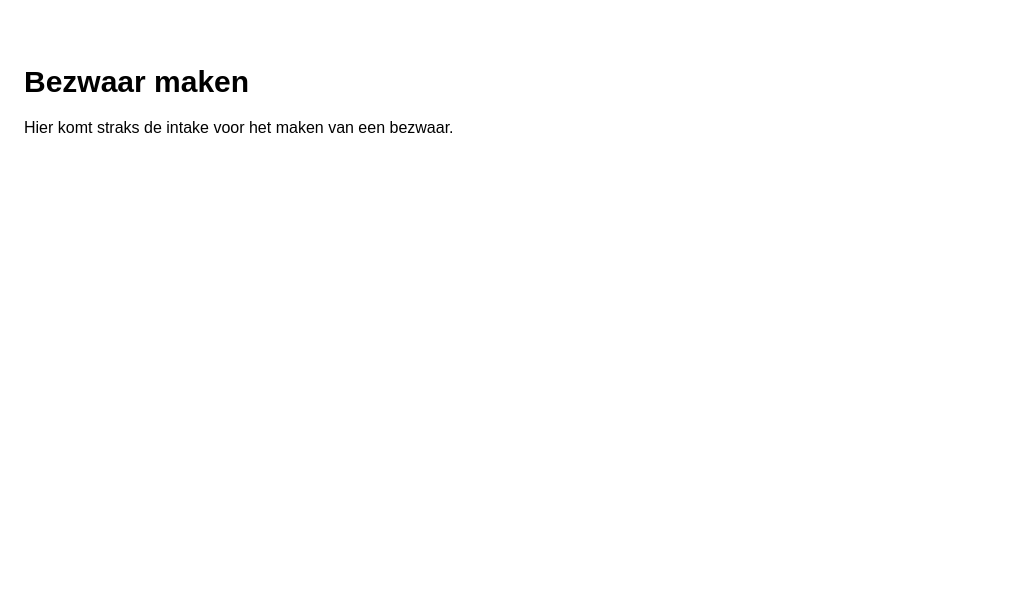
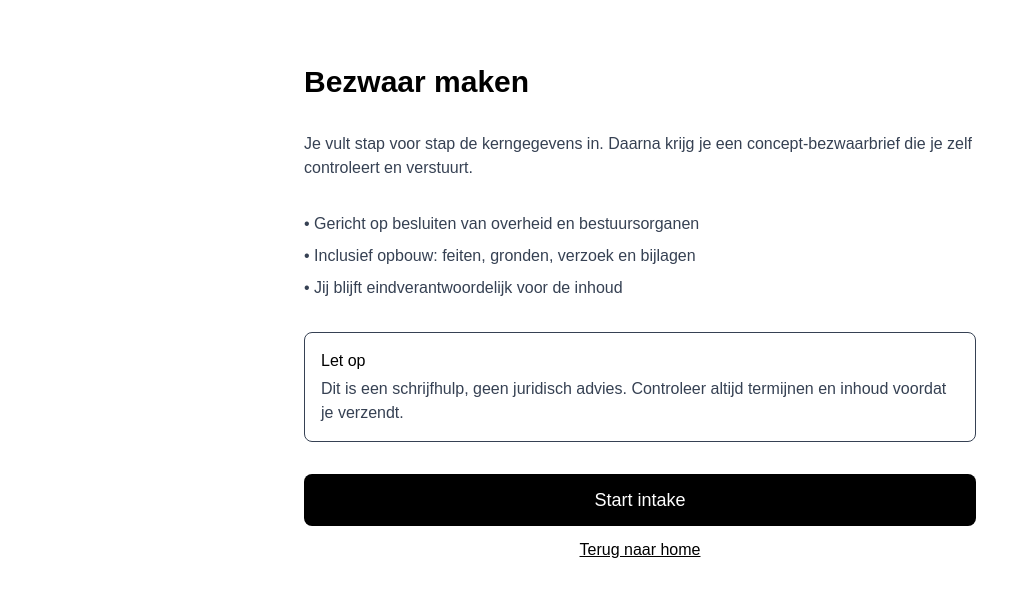
Before and after one commit to Stephanoud/briefkompas.nl, a Next.js app: page /bezwaar in a window 1280 px wide. Shown: the top 596 px of the page, without its empty margins (0-1014 px from the left). Built offline with nearby package versions, Linux system fonts and the light colour scheme.

Commit message:
Update homepage and start pages

```diff
--- a/app/bezwaar/page.tsx
+++ b/app/bezwaar/page.tsx
@@ -1,10 +1,42 @@
+import Link from "next/link";
+
 export default function BezwaarPage() {
   return (
     <div className="min-h-screen bg-white text-black px-6 py-16">
-      <h1 className="text-3xl font-bold">Bezwaar maken</h1>
-      <p className="mt-4">
-        Hier komt straks de intake voor het maken van een bezwaar.
-      </p>
+      <div className="w-full max-w-2xl mx-auto space-y-8">
+        <h1 className="text-3xl font-bold">Bezwaar maken</h1>
+
+        <p className="text-gray-700">
+          Je vult stap voor stap de kerngegevens in. Daarna krijg je een concept-bezwaarbrief die je zelf controleert
+          en verstuurt.
+        </p>
+
+        <div className="text-gray-700 space-y-2">
+          <p>• Gericht op besluiten van overheid en bestuursorganen</p>
+          <p>• Inclusief opbouw: feiten, gronden, verzoek en bijlagen</p>
+          <p>• Jij blijft eindverantwoordelijk voor de inhoud</p>
+        </div>
+
+        <div className="rounded-lg border p-4 text-gray-700">
+          <p className="font-medium text-black">Let op</p>
+          <p className="mt-1">
+            Dit is een schrijfhulp, geen juridisch advies. Controleer altijd termijnen en inhoud voordat je verzendt.
+          </p>
+        </div>
+
+        <div className="flex flex-col gap-3">
+          <Link
+            href="/bezwaar/start"
+            className="bg-black text-white px-6 py-3 rounded-lg text-lg hover:bg-gray-800 text-center"
+          >
+            Start intake
+          </Link>
+
+          <Link href="/" className="underline hover:text-gray-600 text-center">
+            Terug naar home
+          </Link>
+        </div>
+      </div>
     </div>
   );
 }
--- a/app/page.tsx
+++ b/app/page.tsx
@@ -3,36 +3,39 @@ import Link from "next/link";
 export default function Home() {
   return (
     <div className="min-h-screen bg-white text-black flex flex-col items-center justify-center px-6 py-20">
-      <div className="max-w-2xl text-center space-y-8">
-
-        <h1 className="text-4xl font-bold">
-          BriefKompas
-        </h1>
+      <div className="w-full max-w-2xl text-center space-y-8">
+        <h1 className="text-4xl font-bold">BriefKompas</h1>
 
         <p className="text-xl">
-          Maak in 10 minuten een juridisch gestructureerde bezwaarbrief.
+          Maak snel een duidelijke bezwaarbrief of een WOO-verzoek, op basis van jouw informatie.
         </p>
 
-        <p className="text-gray-600">
-          Geen juridisch advies. Wel een duidelijke, professioneel opgebouwde brief die serieus wordt genomen.
-        </p>
+        <div className="text-gray-700 space-y-2">
+          <p>• Stap-voor-stap intake, geen juridisch jargon nodig.</p>
+          <p>• Heldere opbouw die bestuursorganen herkennen.</p>
+          <p>• Jij controleert en verzendt zelf.</p>
+        </div>
+
+        <div className="rounded-lg border p-4 text-left text-gray-700">
+          <p className="font-medium text-black">Belangrijk</p>
+          <p className="mt-1">
+            BriefKompas geeft geen juridisch advies en garandeert geen uitkomst. Het is een schrijfhulp die jouw
+            input structureert tot een conceptbrief.
+          </p>
+        </div>
 
         <div className="flex flex-col items-center gap-4">
           <Link
             href="/bezwaar"
             className="bg-black text-white px-6 py-3 rounded-lg text-lg hover:bg-gray-800"
           >
-            Start mijn bezwaar
+            Start bezwaar
           </Link>
 
-          <Link
-            href="/woo"
-            className="text-black underline hover:text-gray-600"
-          >
-            Of doe een WOO-verzoek
+          <Link href="/woo" className="text-black underline hover:text-gray-600">
+            Start WOO-verzoek
           </Link>
         </div>
-
       </div>
     </div>
   );
--- a/app/woo/page.tsx
+++ b/app/woo/page.tsx
@@ -1,27 +1,42 @@
+import Link from "next/link";
+
 export default function WooPage() {
   return (
     <div className="min-h-screen bg-white text-black px-6 py-16">
-      <div className="max-w-2xl mx-auto space-y-6">
+      <div className="w-full max-w-2xl mx-auto space-y-8">
         <h1 className="text-3xl font-bold">WOO-verzoek</h1>
 
         <p className="text-gray-700">
-          Hier komt straks de intake voor een WOO-verzoek (Wet open overheid).
-          Je gaat stap voor stap gegevens invullen en daarna een conceptverzoek downloaden.
+          Je vult stap voor stap in welke informatie je wilt ontvangen. Daarna krijg je een concept WOO-verzoek dat je
+          zelf controleert en verstuurt.
         </p>
 
-        <div className="rounded-lg border p-4 space-y-2">
-          <p className="font-medium">MVP scope</p>
-          <ul className="list-disc pl-5 text-gray-700 space-y-1">
-            <li>Bestuursorgaan + contactgegevens</li>
-            <li>Onderwerp/zaak en gewenste documenten</li>
-            <li>Periode/zoektermen</li>
-            <li>Leveringsvorm (digitaal) + termijnen</li>
-          </ul>
+        <div className="text-gray-700 space-y-2">
+          <p>• Gericht op informatieverzoeken bij bestuursorganen</p>
+          <p>• Inclusief duidelijke formulering van verzoek en afbakening</p>
+          <p>• Jij blijft eindverantwoordelijk voor de inhoud</p>
         </div>
 
-        <a className="underline hover:text-gray-600" href="/">
-          Terug naar home
-        </a>
+        <div className="rounded-lg border p-4 text-gray-700">
+          <p className="font-medium text-black">Let op</p>
+          <p className="mt-1">
+            Dit is een schrijfhulp, geen juridisch advies. Controleer altijd termijnen en je verzoekformulering voordat
+            je verzendt.
+          </p>
+        </div>
+
+        <div className="flex flex-col gap-3">
+          <Link
+            href="/woo/start"
+            className="bg-black text-white px-6 py-3 rounded-lg text-lg hover:bg-gray-800 text-center"
+          >
+            Start intake
+          </Link>
+
+          <Link href="/" className="underline hover:text-gray-600 text-center">
+            Terug naar home
+          </Link>
+        </div>
       </div>
     </div>
   );
```
